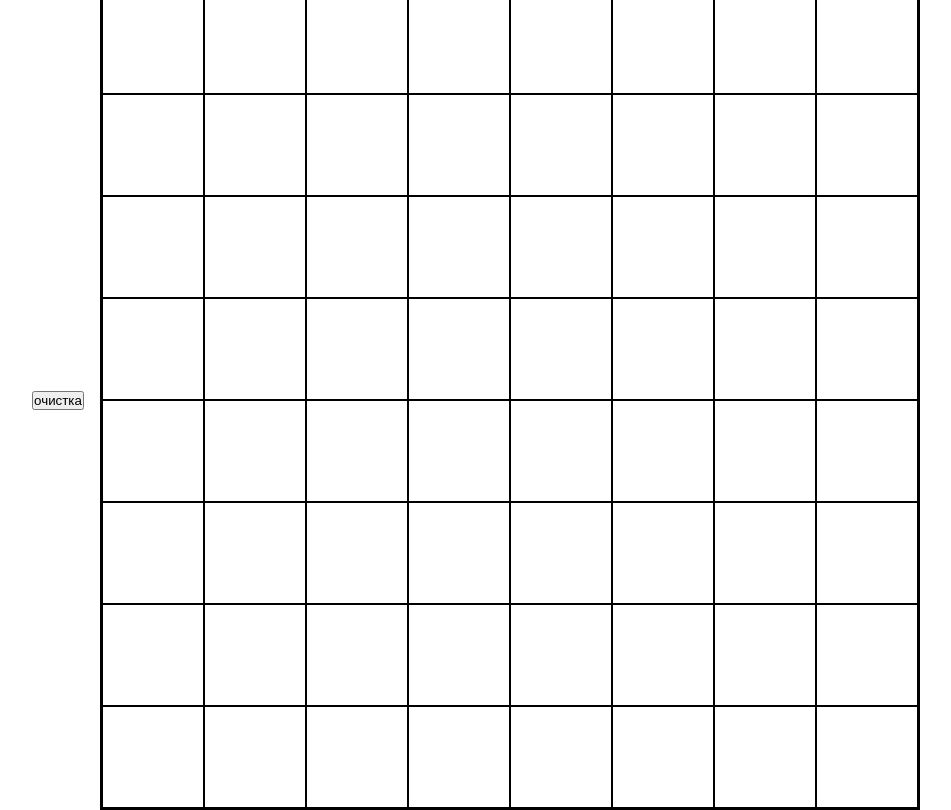
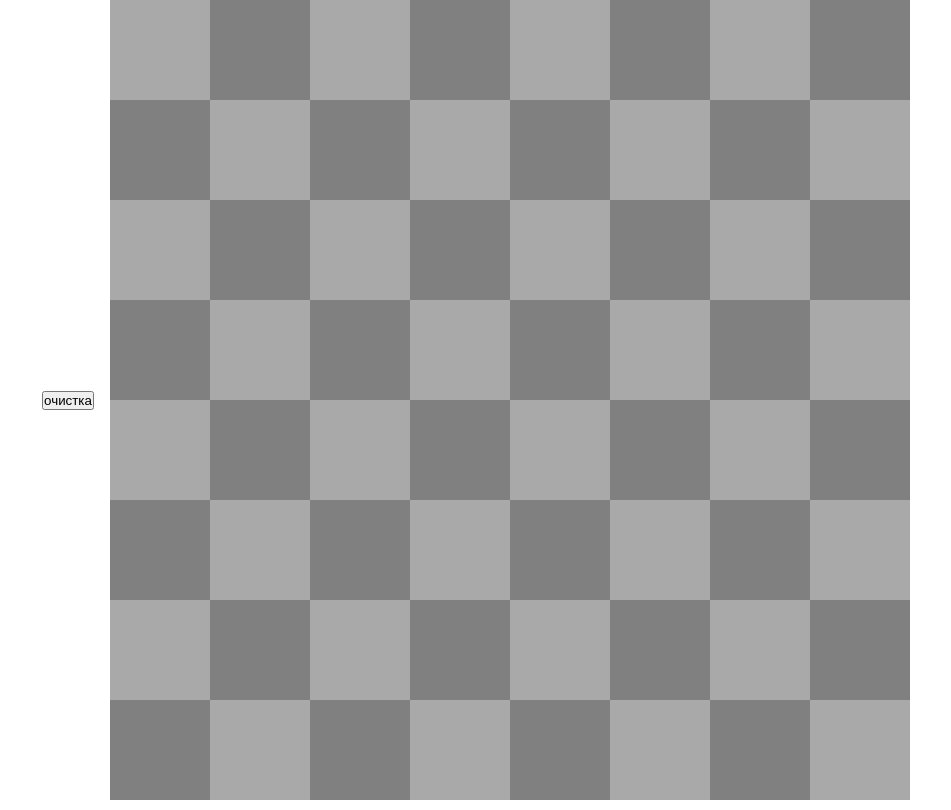
Before and after one commit to ShebalkovD/Editor2d, a plain HTML site: page index.html in a window 1280 px wide. Shown: the whole page, without its empty margins (164-1115 px from the left). Drawn offline with Linux system fonts and the light colour scheme.

Commit message:
Добавил фон в сетку, убрал бордеры

```diff
--- a/index.html
+++ b/index.html
@@ -9,7 +9,10 @@
 <body>
     <div class="container">
         <button id="clear_button">очистка</button>
-        <div class="frame"></div>
+        <div class="frame_wrapper">
+            <div class="frame"></div>
+            <div class="frame_bg"></div>
+        </div>
     </div>
     <script src="index.js"></script>
 </body>
--- a/index.js
+++ b/index.js
@@ -1,4 +1,5 @@
 const frame = document.querySelector('.frame')
+const frameBG = document.querySelector('.frame_bg')
 
 const CURRENT_COLOR = 'red'
 
@@ -7,6 +8,28 @@ const FRAME_WIDTH = 8
 const FRAME_HEIGHT = 8
 const PIXEL_AMOUNT = FRAME_HEIGHT * FRAME_WIDTH
 
+function fillFrameBG() {
+    frameBG.style.gridTemplateColumns = `repeat(${FRAME_WIDTH}, 1fr)`
+
+    let isShifted = false // Флаг для сдвига сетки фона
+
+    for (let i = 0; i < PIXEL_AMOUNT; i++) {
+        const newPixel = document.createElement('div')
+        newPixel.classList = 'pixel_bg'
+        isShifted = i % FRAME_WIDTH === 0 ? isShifted : !isShifted
+
+        if ( i % 2 === 0) {
+            newPixel.style.backgroundColor = isShifted ? 'gray' : 'darkgray'
+        } else {
+            newPixel.style.backgroundColor = isShifted ? 'gray' : 'darkgray'
+        }
+
+        newPixel.setAttribute('oncontextmenu', 'return false;')
+
+        frameBG.appendChild(newPixel)
+    }
+}
+
 function fillFrame() {
     frame.style.gridTemplateColumns = `repeat(${FRAME_WIDTH}, 1fr)`
 
@@ -14,6 +37,7 @@ function fillFrame() {
         const newPixel = document.createElement('div')
         newPixel.className = 'pixel'
         newPixel.setAttribute('oncontextmenu', 'return false;')
+        newPixel.style.backgroundColor = 'transparent'
         newPixel.addEventListener(('mousedown'), (e) => {
             e.preventDefault()
 
@@ -67,6 +91,7 @@ function fillFrame() {
     })
 }
 
+fillFrameBG()
 fillFrame()
 
 // clear frame
--- a/style.css
+++ b/style.css
@@ -14,13 +14,30 @@
     height: 100vh;
 }
 
+.frame_wrapper {
+    width: fit-content;
+    height: fit-content;
+    position: relative;
+}
+
 .frame {
     display: grid;
-    border: 2px solid black;
+}
+
+.frame_bg {
+    display: grid;
+    position: absolute;
+    top: 0;
+    left: 0;
+    z-index: -1;
 }
 
 .pixel {
-    border: 1px solid black;
     width: 100px;
     height: 100px;
 }
+
+.pixel_bg {
+    width: 100px;
+    height: 100px;
+}
```
